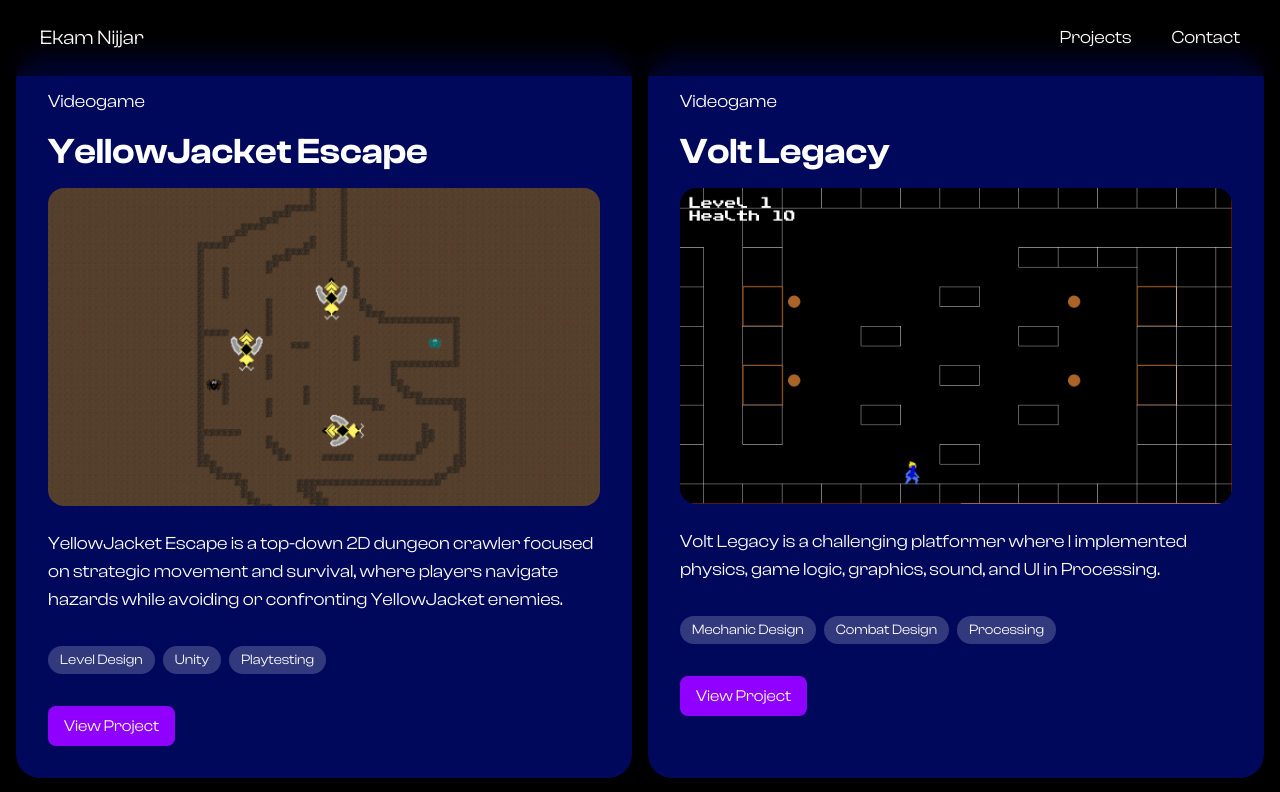
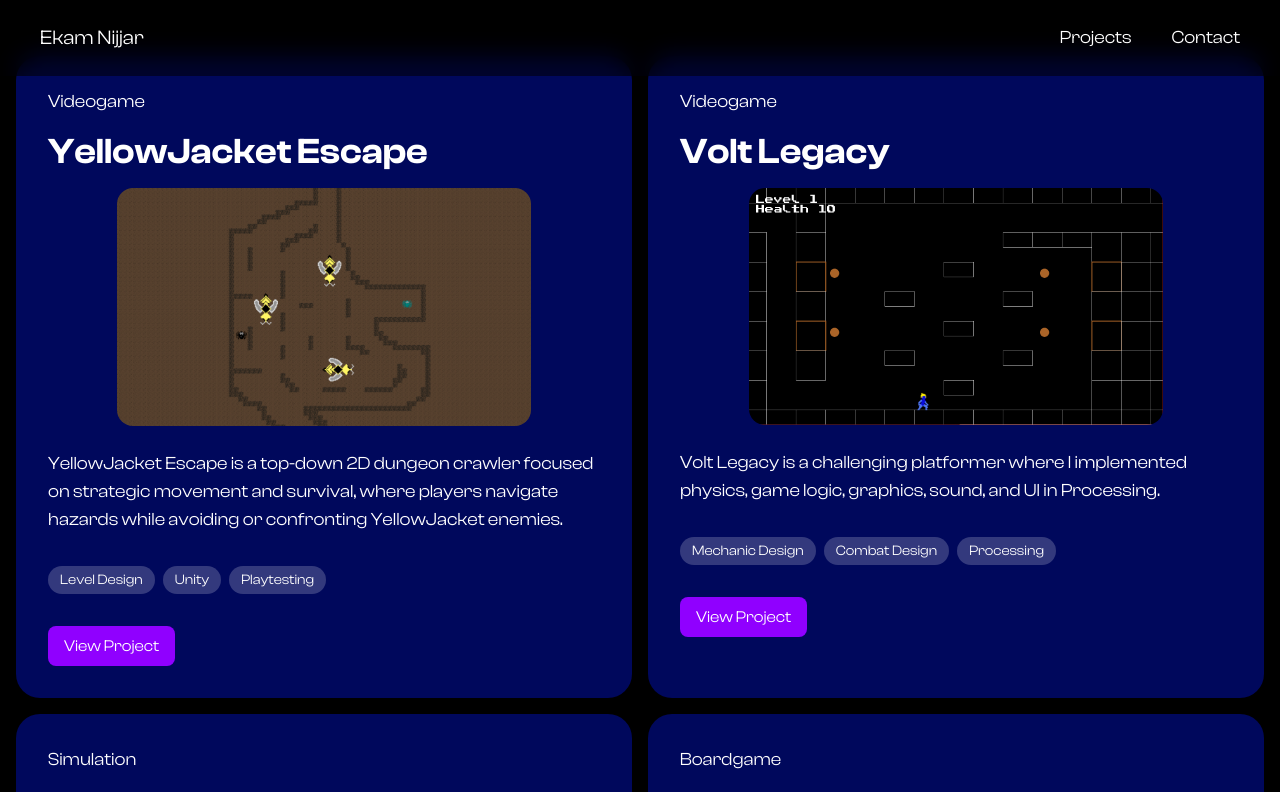
Before and after one commit to ekam-n/ekamn.com, a React (Vite) app: page /projects in a window 1280 px wide. Shown: the top 792 px of the page. Built offline with nearby package versions, Linux system fonts and the light colour scheme.

Commit message:
adjusted card (image) sized on projects page

```diff
--- a/src/components/projectsComponents/projectCardInterface.tsx
+++ b/src/components/projectsComponents/projectCardInterface.tsx
@@ -31,7 +31,7 @@ export default function ProjectCard({
       </h2>
 
       {/* Image (always vertical) */}
-      <div className="w-full flex justify-center">
+      <div className="w-[75%] self-center">
         <img
           src={image}
           alt={title}
```
